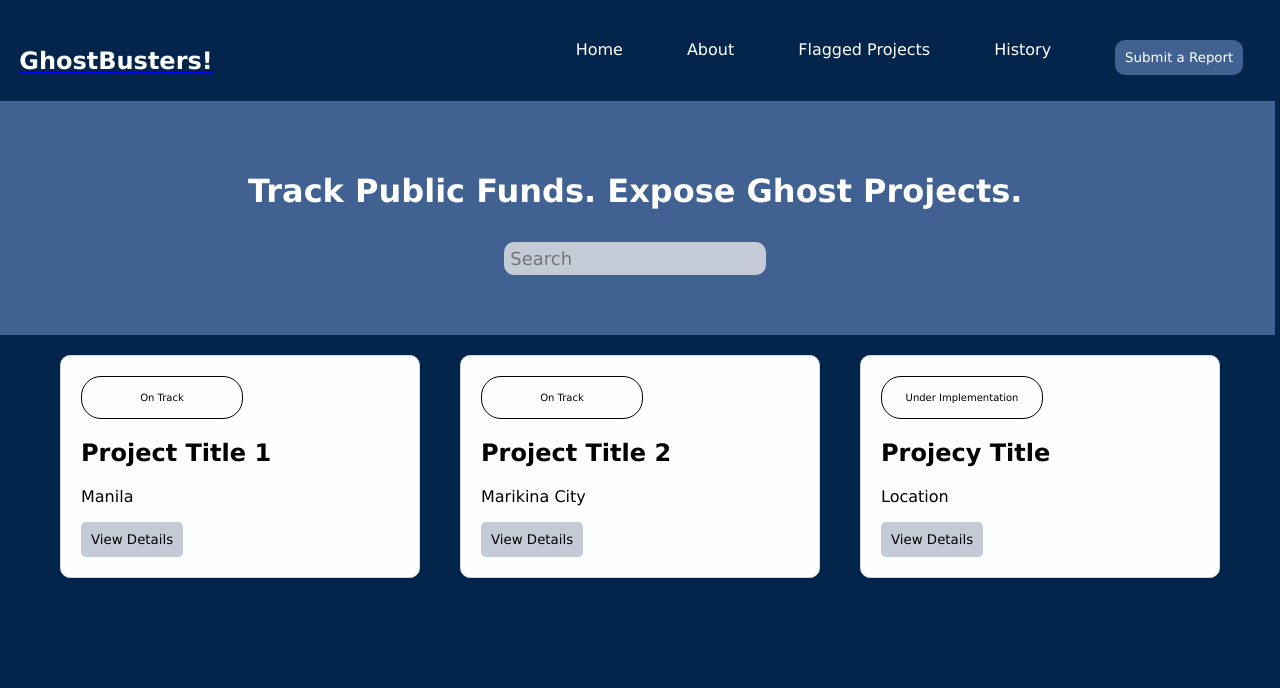
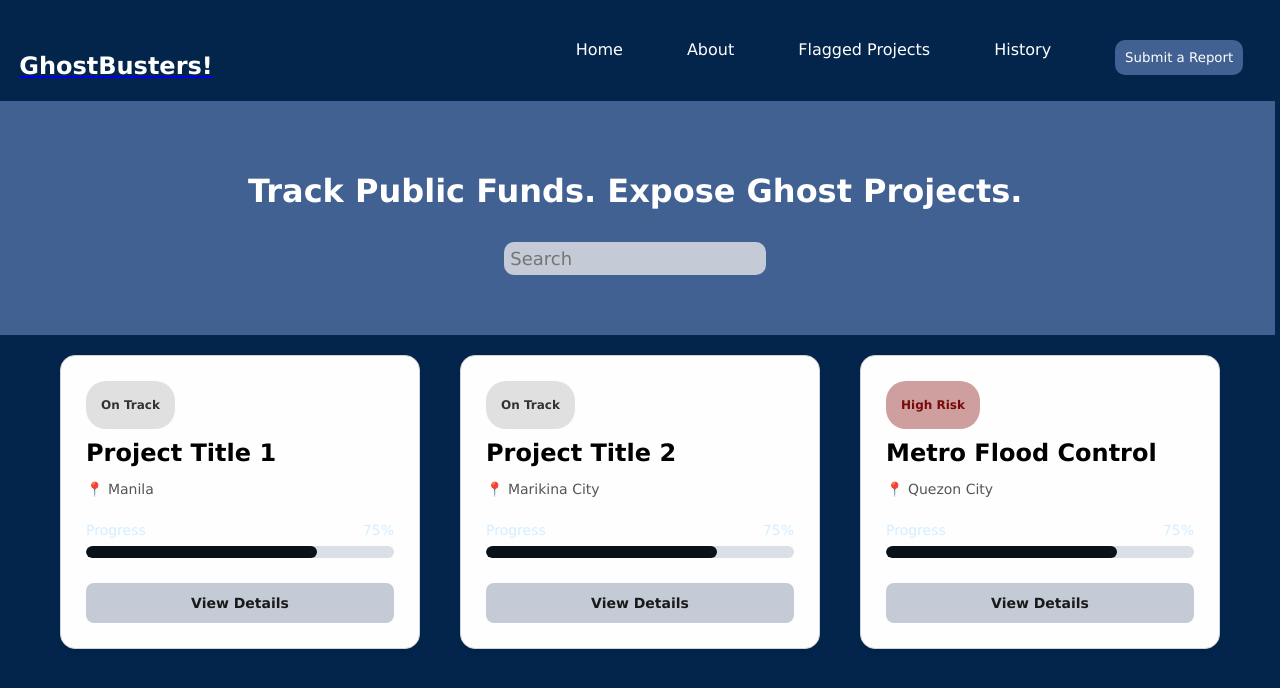
Before and after one commit to Andrie67/ghostbusters-official-official, a React (Vite) app: page /guest in a window 1280 px wide. Shown: the top 688 px of the page. Built offline with nearby package versions, Linux system fonts and the light colour scheme.

Commit message:
Progress bar

```diff
--- a/src/components/Projects/Projects.css
+++ b/src/components/Projects/Projects.css
@@ -1,33 +1,95 @@
-.card-project{
+.card-project {
   border: 1px solid lightgray;
-    padding: 20px;
+  padding: 25px; /* Increased padding slightly */
   background-color: #fffeff;
   color: black;
-    border-radius: 10px;
+  border-radius: 15px; /* Slightly rounder */
   margin: 20px;
-    align-items: center;
-    justify-content: center;
   text-align: left;
   width: 400px;
+  font-family: sans-serif;
+  box-shadow: 0 4px 6px rgba(0,0,0,0.05); /* Optional: adds subtle depth */
 }
-.details-button{
+
+/* --- Status Styling --- */
+.status {
+  padding: 5px 15px;
+  border-radius: 20px;
+  margin-bottom: 10px;
+  font-size: 12px;
+  font-weight: bold;
+  width: fit-content;
+  text-align: center;
+  /* Removed fixed width and black border to match image style */
+}
+
+/* Color variant: High Risk (Reddish) */
+.status-high-risk {
+  background-color: #cf9e9e; /* Muted red background */
+  color: #780a0a;            /* Dark red text */
+}
+
+/* Color variant: Default (Gray/Blue) */
+.status-default {
+  background-color: #e0e0e0;
+  color: #333;
+}
+
+/* --- Typography --- */
+h2 {
+  margin: 10px 0;
+  font-size: 24px;
+}
+
+.location-text {
+  color: #555;
+  margin-bottom: 25px;
+  font-size: 14px;
+}
+
+/* --- Progress Bar Styling --- */
+.progress-container {
+  margin-bottom: 25px;
+  width: 100%;
+}
+
+.progress-info {
+  display: flex;
+  justify-content: space-between;
+  margin-bottom: 8px;
+  font-size: 14px;
+  font-weight: 500;
+  color: black;
+}
+
+.progress-bar-track {
+  width: 100%;
+  height: 12px;
+  background-color: #dbe0e6; /* Light gray track */
+  border-radius: 10px;
+  overflow: hidden; /* Ensures the fill doesn't overflow corners */
+}
+
+.progress-bar-fill {
+  height: 100%;
+  background-color: #081218; /* Dark/Black fill */
+  border-radius: 10px;
+  transition: width 0.3s ease-in-out; /* Smooth animation on load */
+}
+
+/* --- Button Styling --- */
+.details-button {
+  width: 100%; /* Make button full width like modern cards */
   background-color: #c4cbd6;
   border: none;
-    border-radius: 5px;
-    padding: 10px;
+  border-radius: 8px;
+  padding: 12px;
+  font-weight: 600;
+  color: #1a1a1a;
+  font-size: 14px;
+}
 
-}
-.status{
-    border: 1px solid black;
-    border-radius: 20px;
-    padding: 5px;
-    margin: 0;
-    font-size: 10px;
-    width: fit-content;
-    min-width: 150px;
-    text-align: center;
-}
-button:hover{
+.details-button:hover {
   background-color: #d0efff;
   color: #406191;
   cursor: pointer;
--- a/src/components/Projects/Projects.jsx
+++ b/src/components/Projects/Projects.jsx
@@ -1,17 +1,50 @@
 import "./Projects.css";
 
 function Projects({
-  status = "Under Implementation",
-  title = "Projecy Title",
-  location = "Location",
+  status = "High Risk", // Changed default to match image
+  title = "Metro Flood Control",
+  location = "Quezon City",
+  progress = 75, // Added new progress prop
 }) {
+  // Helper to determine status color based on the text
+  const getStatusClass = (statusText) => {
+    switch (statusText.toLowerCase()) {
+      case "high risk":
+        return "status-high-risk";
+      case "completed":
+        return "status-completed";
+      default:
+        return "status-default";
+    }
+  };
+
   return (
     <div className="card-project">
-      <div className="status">
+      {/* Dynamic class added here */}
+      <div className={`status ${getStatusClass(status)}`}>
         <p>{status}</p>
       </div>
+
       <h2>{title}</h2>
-      <p>{location}</p>
+
+      {/* Added an icon placeholder to match image style */}
+      <p className="location-text">📍 {location}</p>
+
+      {/* --- New Progress Bar Section --- */}
+      <div className="progress-container">
+        <div className="progress-info">
+          <span>Progress</span>
+          <span>{progress}%</span>
+        </div>
+        <div className="progress-bar-track">
+          <div
+            className="progress-bar-fill"
+            style={{ width: `${progress}%` }}
+          ></div>
+        </div>
+      </div>
+      {/* ------------------------------- */}
+
       <button className="details-button">View Details</button>
     </div>
   );
```
Lines whose indentation alone changed are shown as unchanged.
